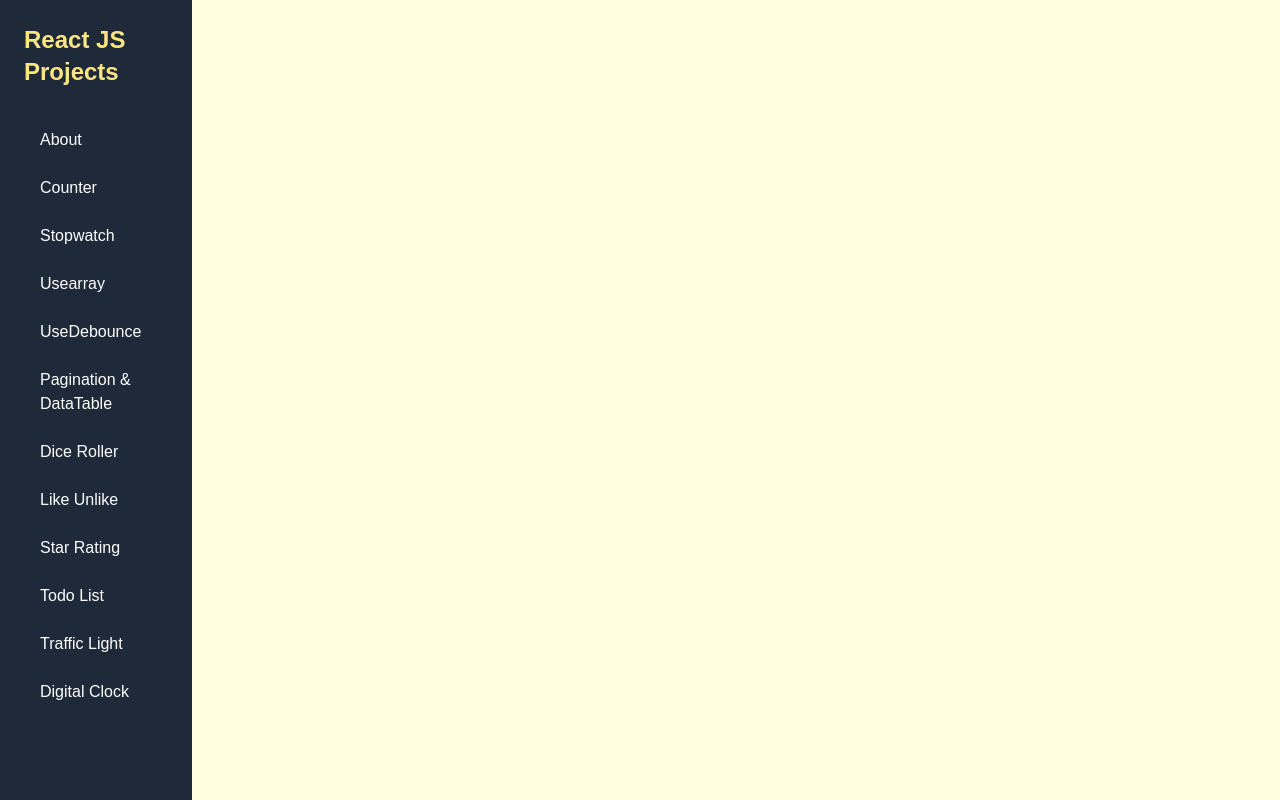
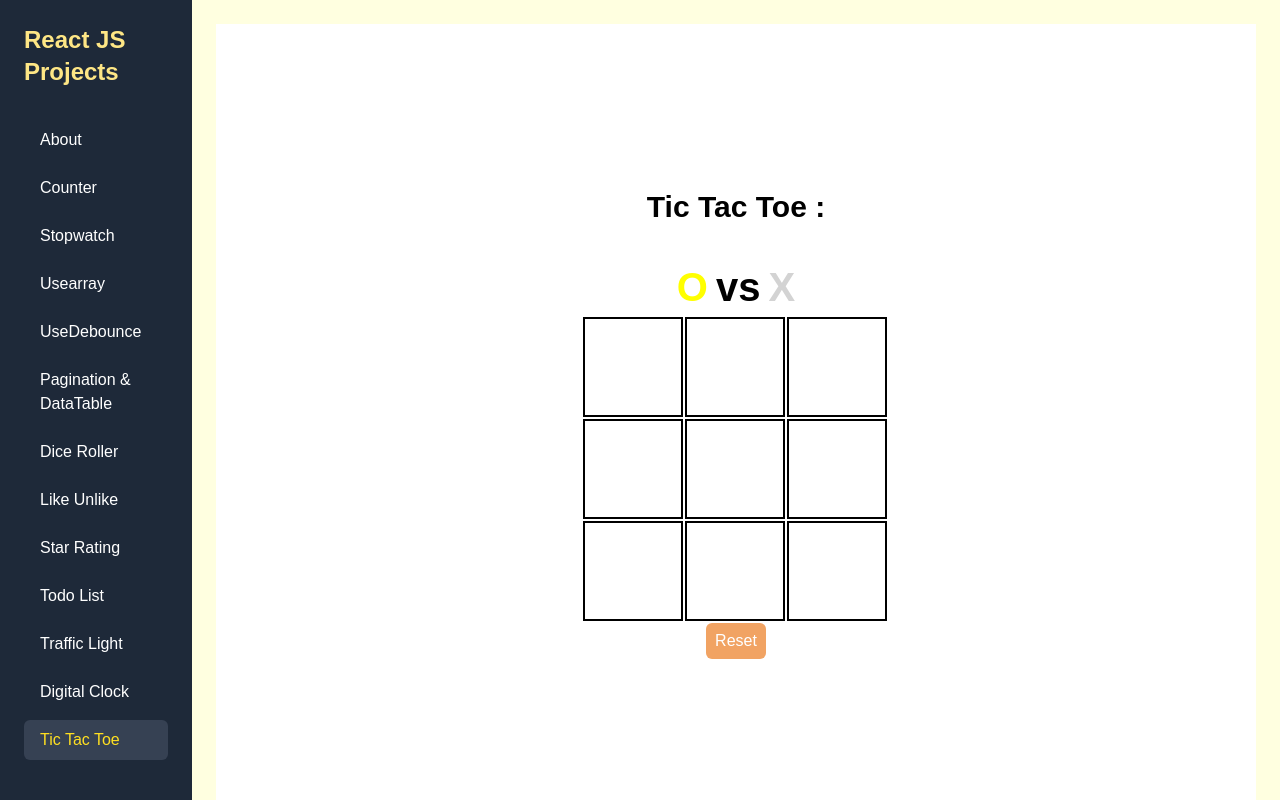
Before and after one commit to harsh474/React-Proof-of-Work, a React (Vite) app: page /tictac in a window 1280 px wide. Built offline with nearby package versions, Linux system fonts and the light colour scheme.

Commit message:
added tik toc

```diff
--- a/src/App.jsx
+++ b/src/App.jsx
@@ -14,6 +14,7 @@ import UseStarRating from "./pages/UseStarRating";
 import TodoList from "./pages/TodoList";
 import TrafficLight from "./pages/TrafficLight";
 import DigitalClock from "./pages/DigitalClock";
+import Tic_tac_toe from "./pages/Tic_tac_toe";
 export default function App() {
   return (
       <div className="flex h-screen">
@@ -37,6 +38,7 @@ export default function App() {
             <Route path="/todolist" element={<TodoList/>}/>
             <Route path="/trafficlight" element={<TrafficLight/>}/>
             <Route path="/digitalclock" element={<DigitalClock/>}/>
+            <Route path="/tictac" element={<Tic_tac_toe/>}/>
           </Routes>
         </div>
       </div>
--- a/src/components/Sidebar.jsx
+++ b/src/components/Sidebar.jsx
@@ -16,7 +16,8 @@ const Sidebar = () => {
     { to: "/starrating", label: "Star Rating" },
     { to: "/todolist", label: "Todo List" },
     { to: "/trafficlight", label: "Traffic Light" },
-    { to: "/digitalclock", label: "Digital Clock" }
+    { to: "/digitalclock", label: "Digital Clock" },
+    { to: "/tictac", label: "Tic Tac Toe" }
   ];
 
   return (
--- /dev/null
+++ b/src/pages/Tic_tac_toe.jsx
@@ -0,0 +1,102 @@
+import React, { useRef, useState } from 'react';
+import { useEffect } from 'react';
+
+export default function TicTacToe() {
+  const [board, setBoard] = useState(Array(9).fill(''));
+  const [turn, setTurn] = useState(true); // true = O, false = X
+  const [winner, setWinner] = useState('');
+  const [message, setMessage] = useState('');
+  const ref = useRef(null);
+  const count = useRef();
+  useEffect(() => {
+    count.current = 0;
+  }, [])
+  function check(a, b, c, newBoard) {
+    if (newBoard[a] === '' || newBoard[b] === '' || newBoard[c] === '') return false;
+    if ((newBoard[a] === newBoard[b]) && (newBoard[a] === newBoard[c]) && (newBoard[b] === newBoard[c])) return true;
+    return false;
+  }
+  function find_winner(newBoard) {
+    if (check(0, 4, 8, newBoard)) return true;
+    else if (check(2, 4, 6, newBoard)) return true;
+    else if (check(0, 1, 2, newBoard)) return true;
+    else if (check(3, 4, 5, newBoard)) return true;
+    else if (check(6, 7, 8, newBoard)) return true;
+    else if (check(0, 3, 6, newBoard)) return true;
+    else if (check(1, 4, 7, newBoard)) return true;
+    else if (check(2, 5, 8, newBoard)) return true;
+    return false;
+  }
+
+  const handleClick = (index) => {
+
+    count.current = count.current + 1;
+    if (board[index] !== '' || winner !== '') return; // prevent overwriting
+    const newBoard = [...board];
+    newBoard[index] = turn ? 'O' : 'X';
+    setBoard(newBoard);
+    setTurn(!turn);
+    if (find_winner(newBoard)) {
+      // alert(`Player ${turn?'0':'X'} is winner`);
+      setWinner(turn);
+      setMessage(`Player ${turn ? '0' : 'X'} is Winner`);
+      ref.current = setTimeout(() => {
+        reset();
+      }, 10000);
+      return;
+    }
+    console.log(count.current)
+    if (count.current === 9) {
+      setMessage("Match is draw");
+      ref.current = setTimeout(() => {
+        reset();
+      }, 10000);
+      return;
+    }
+  };
+  const reset = () => {
+    if (ref.current) {
+      clearTimeout(ref.current);
+      ref.current = null;
+    }
+    count.current = 0;
+    setBoard(Array(9).fill(''));
+    setTurn(true);
+    setWinner('');
+    setMessage('');
+  }
+  return (
+    <div className="flex flex-col items-center justify-center min-h-screen bg-white">
+      <h1 className="text-3xl font-bold mb-8">Tic Tac Toe : <span style={{ display: message === '' ? 'none' : 'inline' }}>{message}</span></h1>
+      <h3
+        style={{
+          display: 'flex',
+          alignItems: 'center',
+          justifyContent: 'center',
+          fontSize: '40px',      // bigger size for better visibility
+          gap: '8px',            // slight increase in spacing
+          fontWeight: 'bold',    // makes it pop
+        }}
+      >
+        <span style={{ color: turn ? 'yellow' : 'gray' }}>O</span>
+        vs
+        <span style={{ color: turn ? 'lightgray' : 'yellow' }}>X</span>
+      </h3>
+
+      <div className="grid grid-cols-3 w-[306px] h-[306px] gap-0">
+        {board.map((cell, index) => (
+          <div
+            key={index}
+            onClick={() => handleClick(index)}
+            className="border-[2px] border-gray w-[100px] h-[100px] flex items-center justify-center text-3xl font-bold cursor-pointer"
+          >
+            {cell}
+          </div>
+        ))}
+      </div>
+      <div>
+        <button onClick={reset}>Reset</button>
+      </div>
+    </div>
+  );
+}
```
